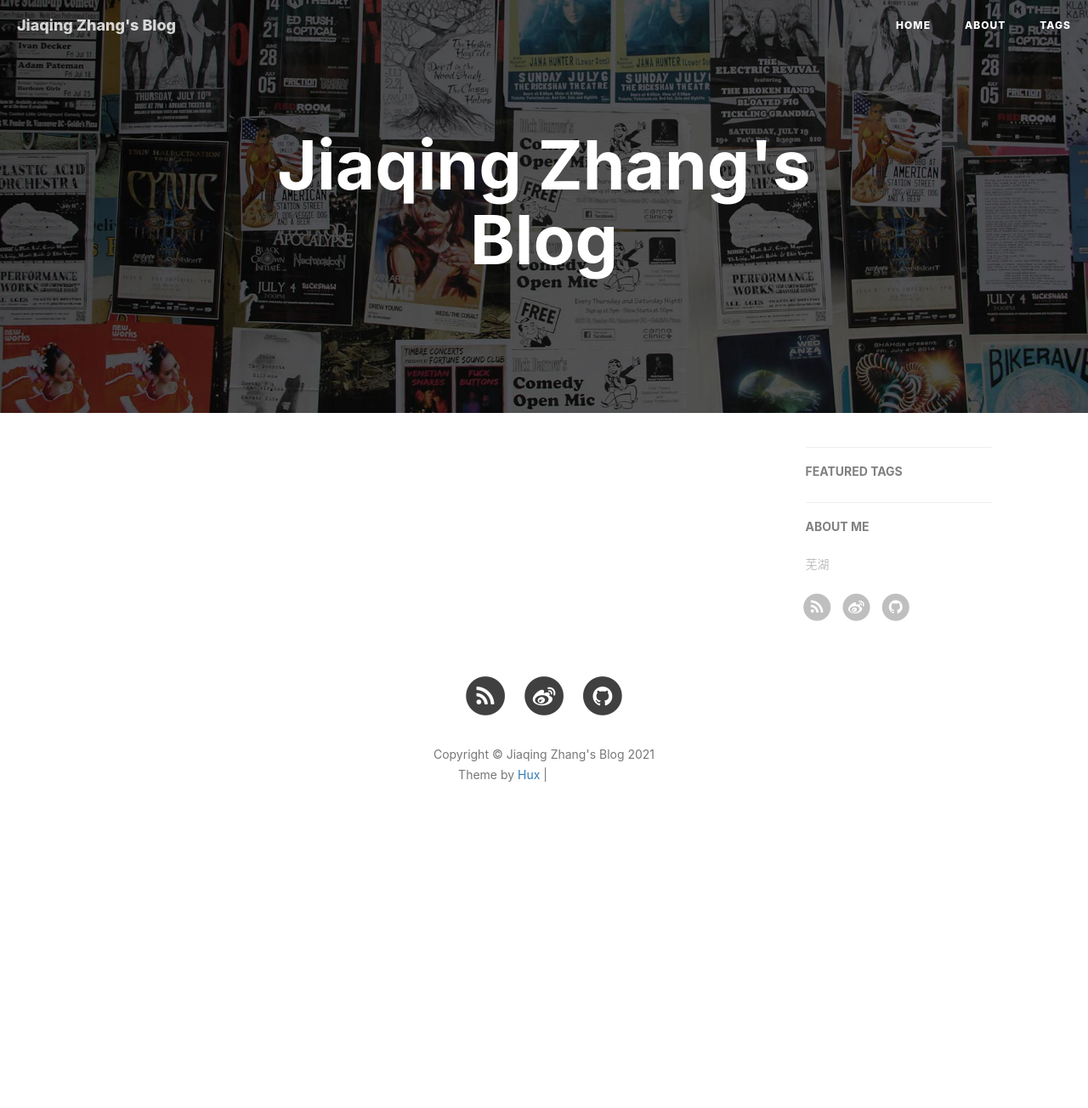
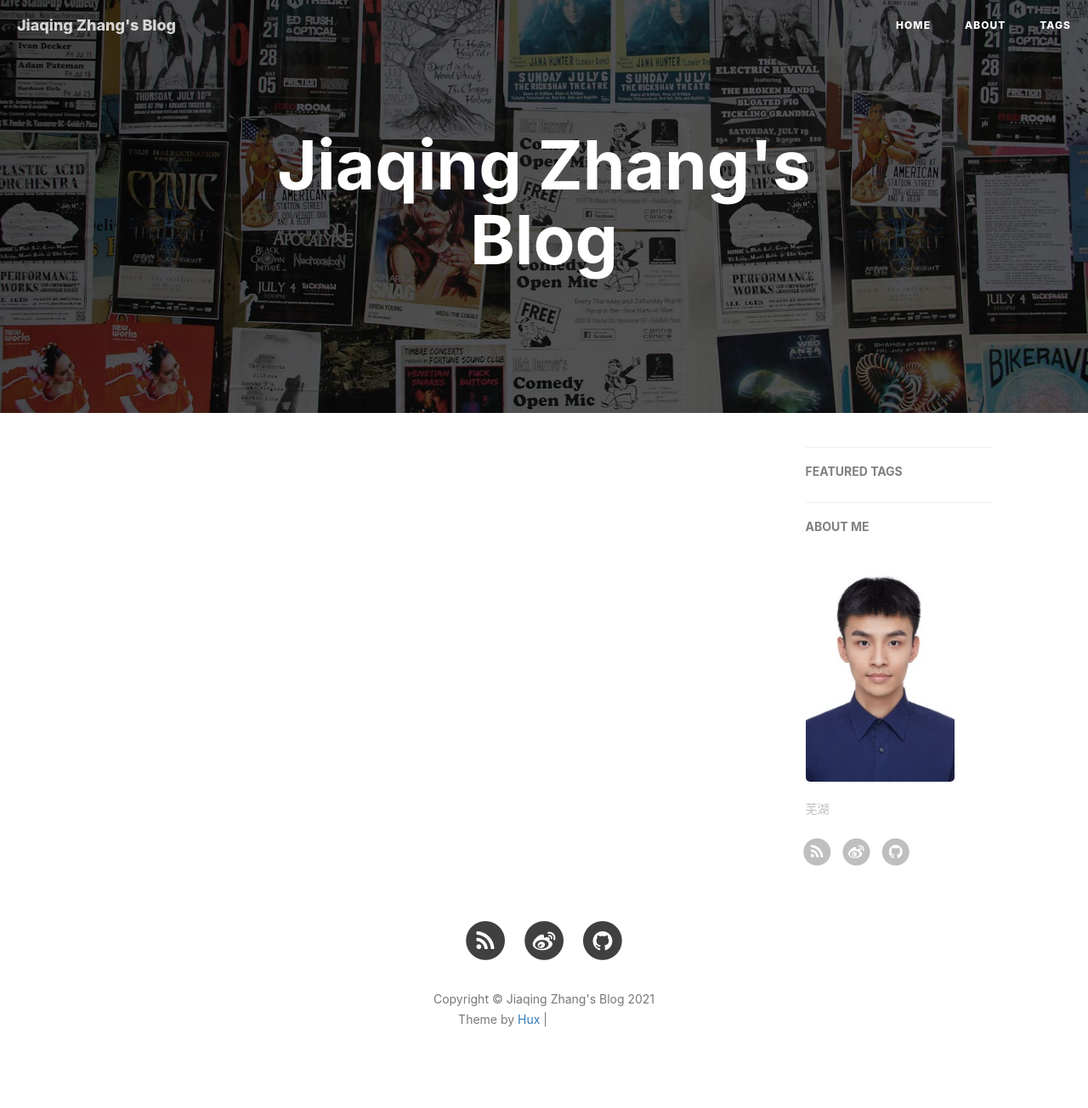
Before and after one commit to danielqingz/danielqingz.github.io, a Jekyll site: the page built from index.html, in a window 1280 px wide. Shown: the whole page at 85% size. Built offline with Jekyll 4.4.1, drawn with Linux system fonts in a browser that asks for light colours; nearby versions of some CDN libraries; the list of posts is cut into pages by our own code; comment, search, counter and statistics services are not loaded; before the commit the page ends 1016 px from its top, so only the background shows below that; grey boxes are pictures that could not be loaded.

Commit message:
Update _config.yml

```diff
--- a/_config.yml
+++ b/_config.yml
@@ -69,7 +69,7 @@
 # Sidebar settings
 sidebar: true                           # whether or not using Sidebar.
 sidebar-about-description: "芜湖"
-# sidebar-avatar: /img/avatar-hux.jpg      # use absolute URL, seeing it's used in both `/` and `/about/`
+sidebar-avatar: /img/Picture1.png      # use absolute URL, seeing it's used in both `/` and `/about/`
 
 
 
```
